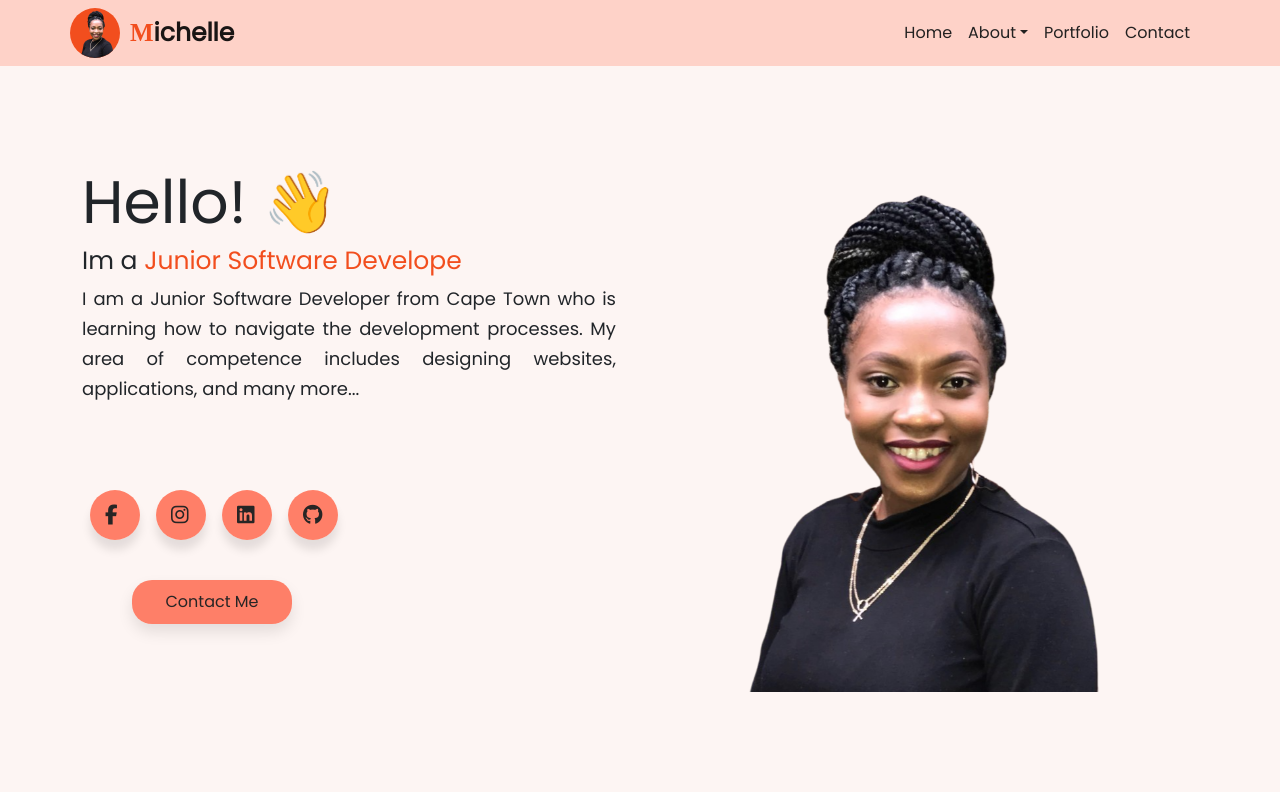
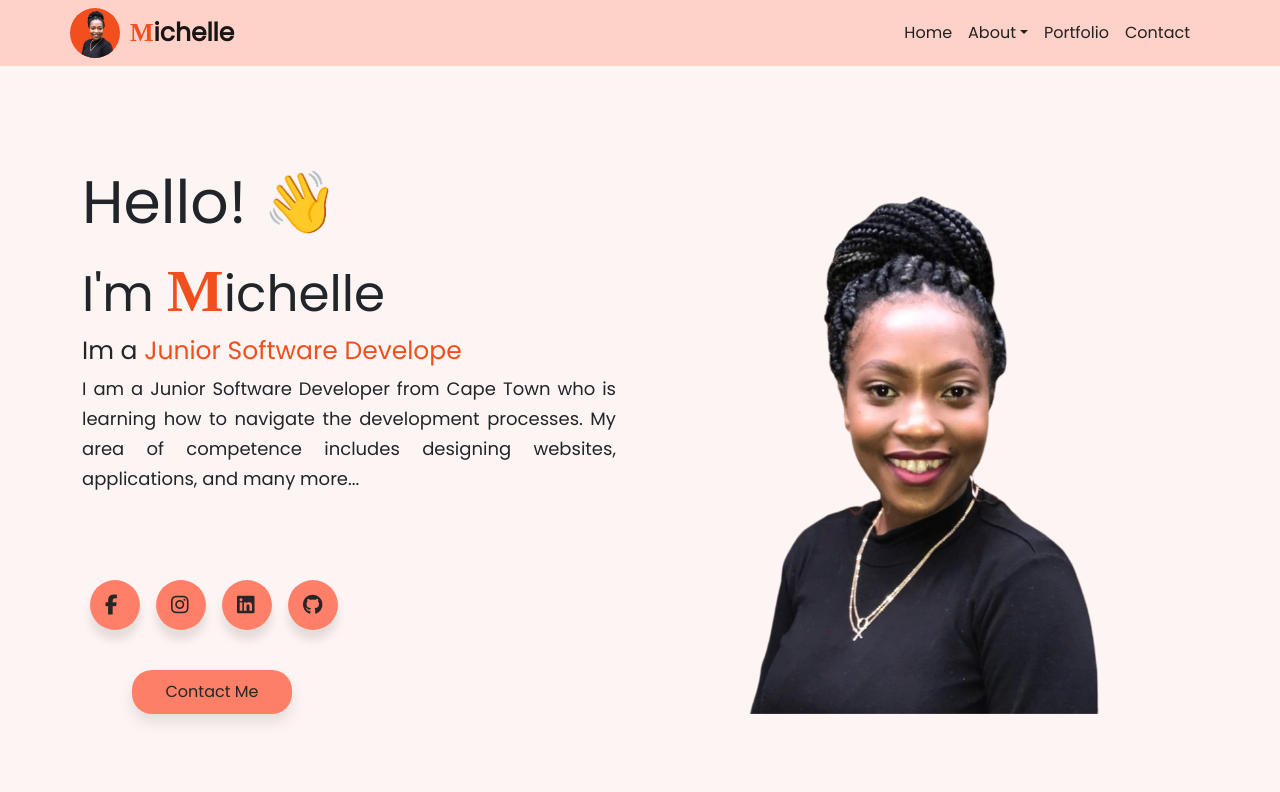
Before and after one commit to MichelleGoba/React_Portfolio, a React (Vite) app in the folder Portfolio/: page / in a window 1280 px wide. Shown: the top 792 px of the page. Built offline with nearby package versions, Linux system fonts and the light colour scheme; a web font is replaced by a local one.

Commit message:
added name on home page

```diff
--- a/Portfolio/src/components/home/Home.jsx
+++ b/Portfolio/src/components/home/Home.jsx
@@ -21,6 +21,7 @@ const Home = () => {
           <h1 className="greeting">
             Hello! <span className="wave">👋</span>
           </h1>
+          <div className="my-name">I'm <span>M</span>ichelle</div>
           <h3 className="my-profession">
             Im a <span id="profession">{typrEffect}</span>
           </h3>
```
